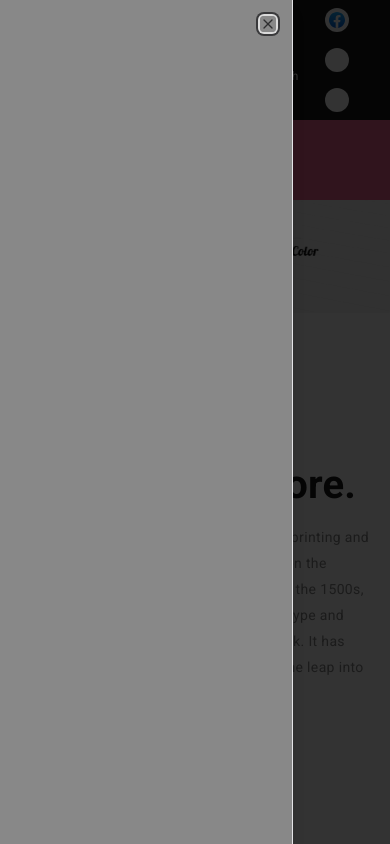
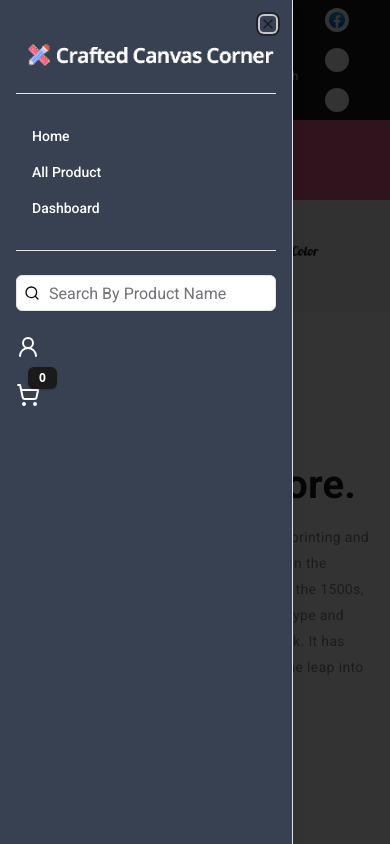
Before and after one commit to sifatullahshoyon/crafted-canvas-corner-client, a React (Vite) app: page / in a window 390 px wide. Both pictures are taken after a click on the button 34 px from the left and 160 px from the top of the page. Shown: the top 844 px of the page. Built offline with nearby package versions, Linux system fonts and the light colour scheme; some icons are missing.

Commit message:
mobile navbar issue fix

```diff
--- a/src/components/shared/Navbar/MobileNav.tsx
+++ b/src/components/shared/Navbar/MobileNav.tsx
@@ -1,13 +1,16 @@
 import { useState } from "react";
 import { Sheet, SheetContent, SheetTrigger } from "@/components/ui/sheet";
 import { Button } from "@/components/ui/button";
-import NavItem from "./Navitem";
+import NavCart from "./NavCart";
+import logo from "../../../assets/images/logo.png";
+import { Link } from "react-router-dom";
 
 const MobileNav = () => {
   const [open, setOpen] = useState(false);
   return (
     <Sheet open={open} onOpenChange={setOpen}>
       {/* This button will trigger open the mobile sheet menu */}
+
       <SheetTrigger asChild>
         <Button variant="ghost" size="icon" className="md:hidden">
           <svg
@@ -29,9 +32,17 @@ const MobileNav = () => {
         </Button>
       </SheetTrigger>
 
-      <SheetContent side="left">
-        <div className="flex flex-col items-start ">
-          {/* {navItems.map((item, index) => (
+      <SheetContent side="left" className="p-4 bg-gray-700">
+        {/* logo */}
+        <div className="my-6">
+          <Link to="/">
+            <img src={logo} alt="logo" />
+          </Link>
+        </div>
+        <hr />
+        {/* navItems */}
+        <div className="flex flex-col items-start my-6">
+          {navItems.map((item, index) => (
             <Button
               key={index}
               variant="link"
@@ -39,21 +50,20 @@ const MobileNav = () => {
                 setOpen(false);
               }}
             >
-              <div className="text-red-500">logo</div>
-              <div>{item.element}</div>
+              <div className="text-white font-roboto">{item.element}</div>
+            </Button>
+          ))}
 
-              <div>
-                <p>search</p>
-              </div>
-            </Button>
-          ))} */}
           <div
             onClick={() => {
               setOpen(false);
             }}
-          >
-            <NavItem></NavItem>
-          </div>
+          ></div>
+        </div>
+        <hr />
+        {/* search functionality */}
+        <div className="my-6">
+          <NavCart />
         </div>
       </SheetContent>
     </Sheet>
@@ -61,3 +71,18 @@ const MobileNav = () => {
 };
 
 export default MobileNav;
+
+const navItems = [
+  {
+    path: "/",
+    element: "Home",
+  },
+  {
+    path: "/all-products",
+    element: "All Product",
+  },
+  {
+    path: "/dashboard",
+    element: "Dashboard",
+  },
+];
--- a/src/components/shared/Navbar/NavCart.tsx
+++ b/src/components/shared/Navbar/NavCart.tsx
@@ -5,7 +5,7 @@ import { Badge } from "@/components/ui/badge";
 
 const NavCart = () => {
   return (
-    <div className="flex justify-between items-center gap-4">
+    <div className="md:flex justify-between items-center gap-4 space-y-6 md:space-y-0">
       {/* Search bar */}
       <div className="flex items-center gap-2 relative">
         {/* search icon */}
```
